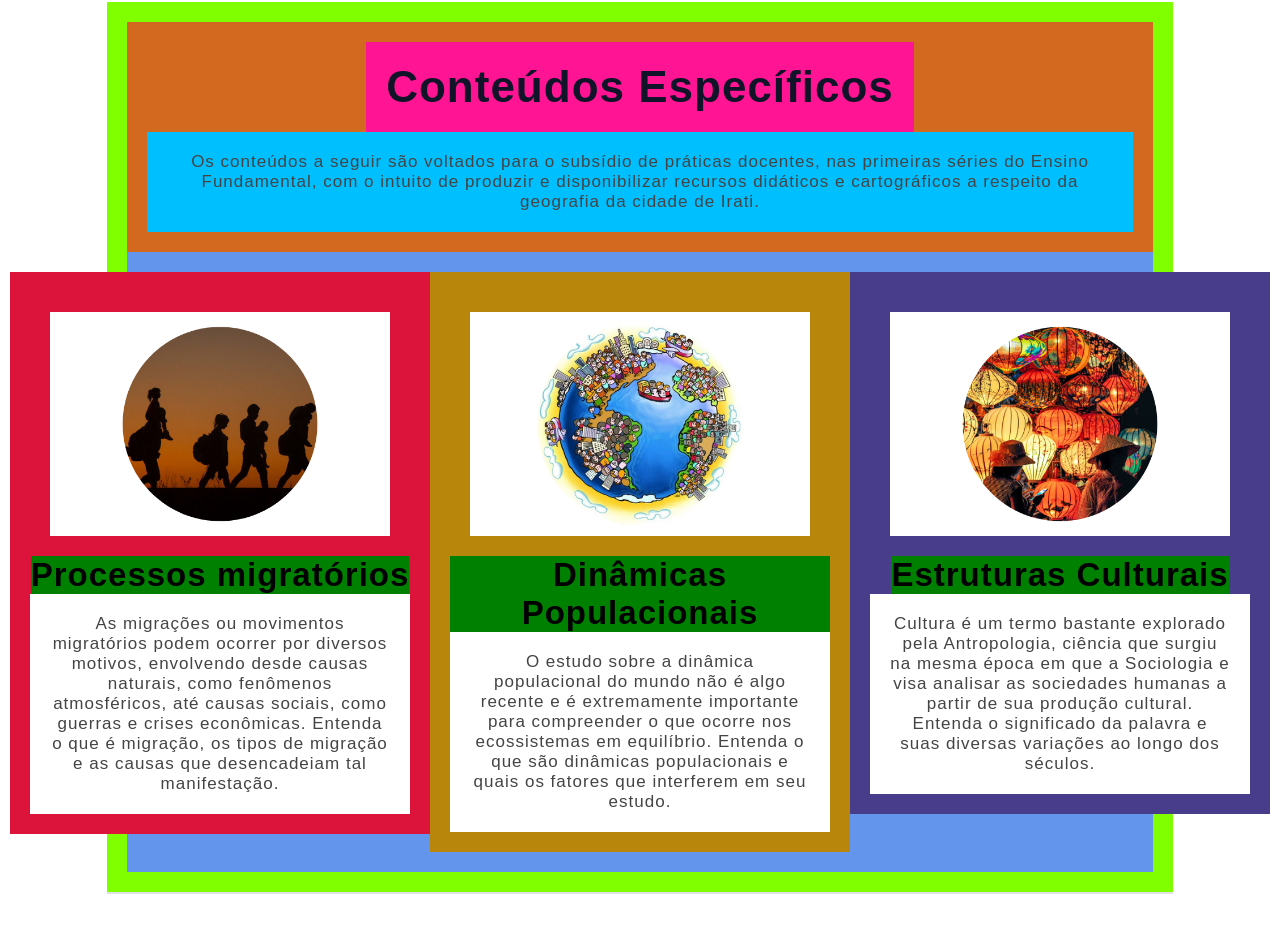
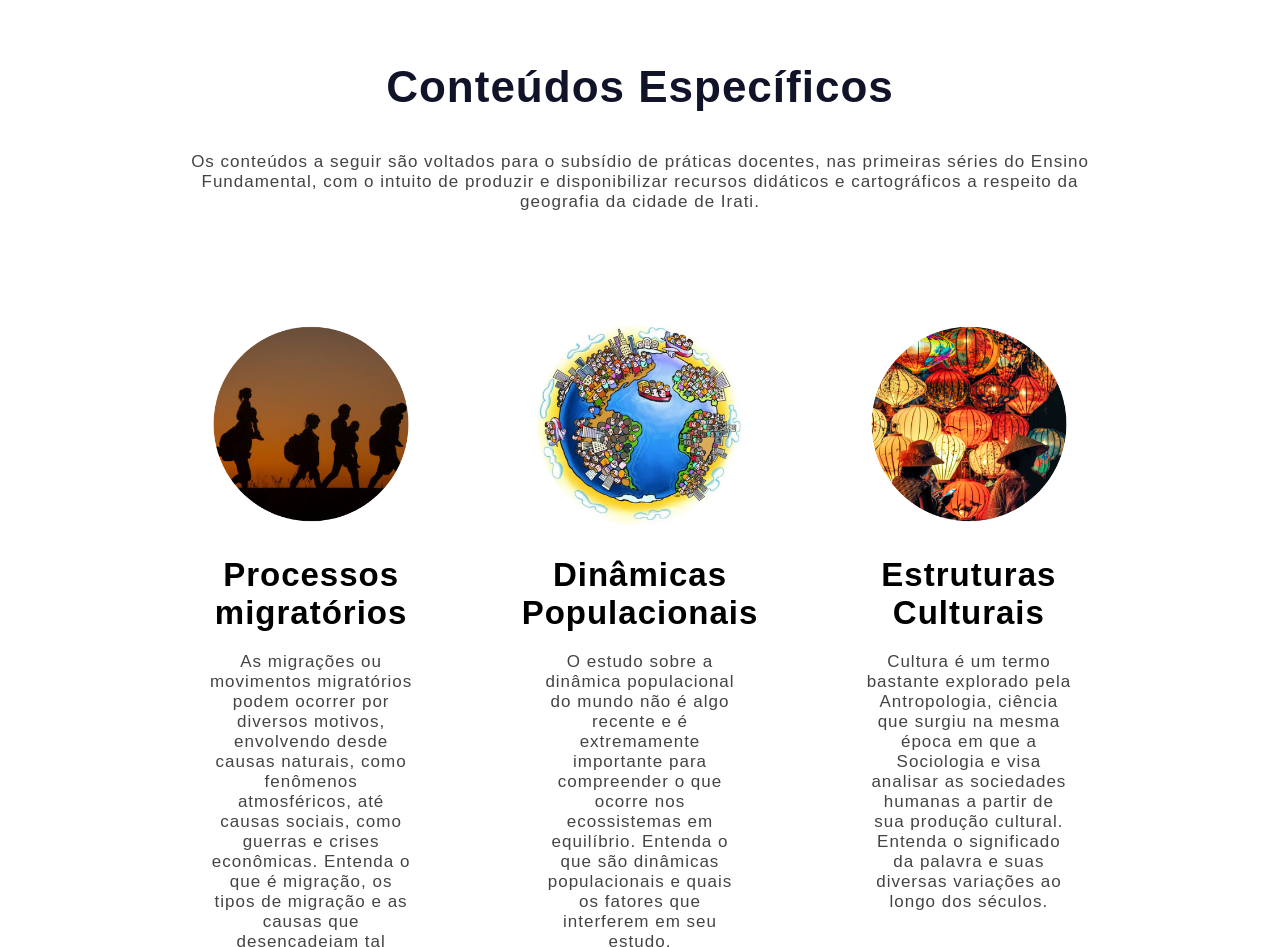
Before and after one commit to daianemattos/projetomeumunicipionaescola, a plain HTML site: page index.html in a window 1280 px wide. Shown: the part 834-1781 px from the top of the page. Drawn offline with nearby package versions, Linux system fonts and the light colour scheme.

Commit message:
Ajuste no alinhamento das divs, remoção dos background

```diff
--- a/css/grid.css
+++ b/css/grid.css
@@ -22,19 +22,16 @@ html {
 
     display: grid;
     grid-template-columns: repeat(12, 1fr);
-    background-color: blueviolet;
 }
 
 .header .logo {
     grid-row: 1;
     grid-column: 1/4;
-    background-color: red;
 }
 
 .header .menu {
     grid-row: 1;
     grid-column: 4/13;
-    background-color: blue;
 }
 
 /* HEADER */
@@ -46,12 +43,10 @@ html {
     grid-column: 1/13;
 
     display: relative;
-    background-color: aqua;
 }
 
 .carrossel .texto {
     display: absolute;
-    background-color: black;
 }
 
 /* CARROSSEL */
@@ -64,13 +59,11 @@ html {
 
     display: grid;
     grid-template-columns: repeat(12, 1fr);
-    background-color: chartreuse;
 }
 
 .conteudos-especificos .titulo {
     grid-row: 1;
     grid-column: 1/13;
-    background-color: chocolate;
 }
 
 .conteudos-especificos .conteudos {
@@ -79,25 +72,21 @@ html {
 
     display: grid;
     grid-template-columns: repeat(12, 1fr);
-    background-color: cornflowerblue;
 }
 
 .conteudos-especificos .conteudos .conteudo1 {
     grid-row: 1;
     grid-column: 1/5;
-    background-color: crimson;
 }
 
 .conteudos-especificos .conteudos .conteudo2 {
     grid-row: 1;
     grid-column: 5/9;
-    background-color: darkgoldenrod;
 }
 
 .conteudos-especificos .conteudos .conteudo3 {
     grid-row: 1;
     grid-column: 9/13;
-    background-color: darkslateblue;
 }
 
 
--- a/css/style.css
+++ b/css/style.css
@@ -136,7 +136,6 @@ a {
 
 .conteudos-especificos .titulo h1 {
     padding: 20px;
-    background-color: deeppink;
 }
 
 .conteudos-especificos .titulo p {
@@ -145,20 +144,18 @@ a {
     color: #444;
     font-weight: 300;
     text-align: center;
-    background-color: deepskyblue;
 }
 
 .conteudos-especificos .conteudos {
     padding: 20px;
 
-    display: flex;
+    display: grid;
     justify-content: center;
     align-items: flex-start;
     text-align: center;
 }
 
 .conteudos-especificos .conteudos h2 {
-    background-color: green;
 }
 
 .conteudos-especificos .conteudos p {
@@ -180,6 +177,7 @@ a {
 }
 
 .conteudos-especificos .conteudos > div p {
+    width: 85%;
     font-size: 17px;
     color: rgb(68, 68, 68);
     font-weight: 300;
```
